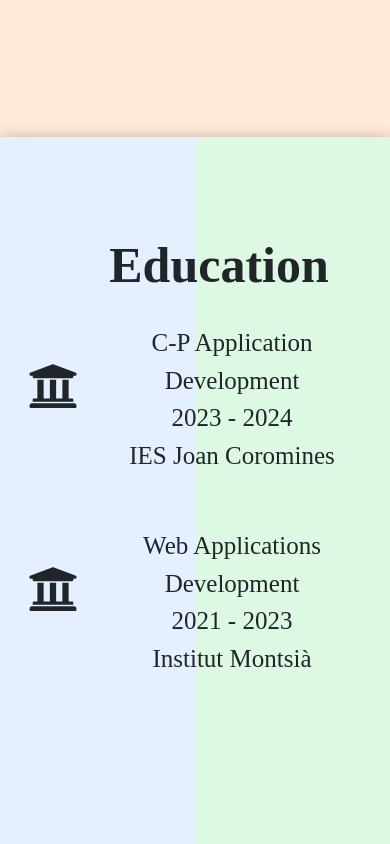
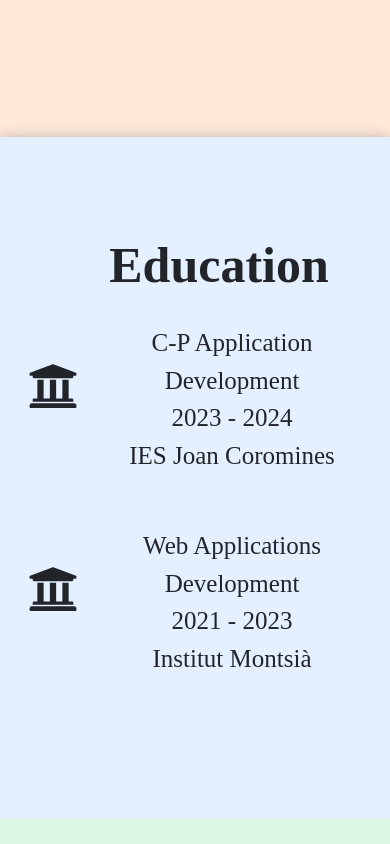
Before and after one commit to zaos22/zaos-portfolio, a React (Create React App) app: page / in a window 390 px wide. Shown: the part 3280-4124 px from the top of the page. Built offline with nearby package versions, Linux system fonts and the light colour scheme.

Commit message:
Update App.css

```diff
--- a/src/App.css
+++ b/src/App.css
@@ -213,6 +213,12 @@
 .colorbg22 {
   background: linear-gradient(to right, #e4f0ff 50%, #ddf9e4 50%);
   box-shadow: 0 8px 16px rgba(0, 0, 0, 0.5), 0 12px 24px rgba(0, 0, 0, 0.3);
+}
+
+@media (max-width: 600px) {
+  .colorbg22 {
+    background: linear-gradient(to bottom, #e4f0ff 50%, #ddf9e4 50%);
+  }
 }
 
 .headerbg1 {
```
